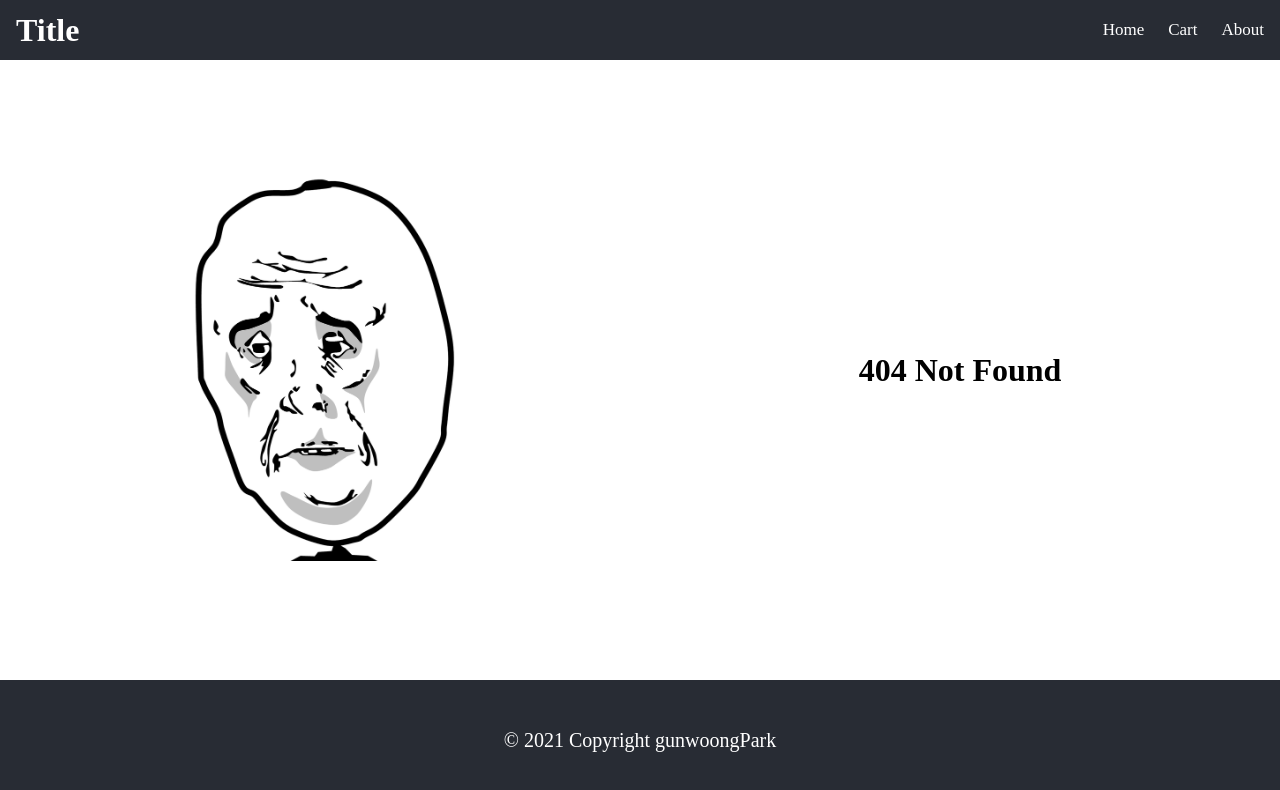
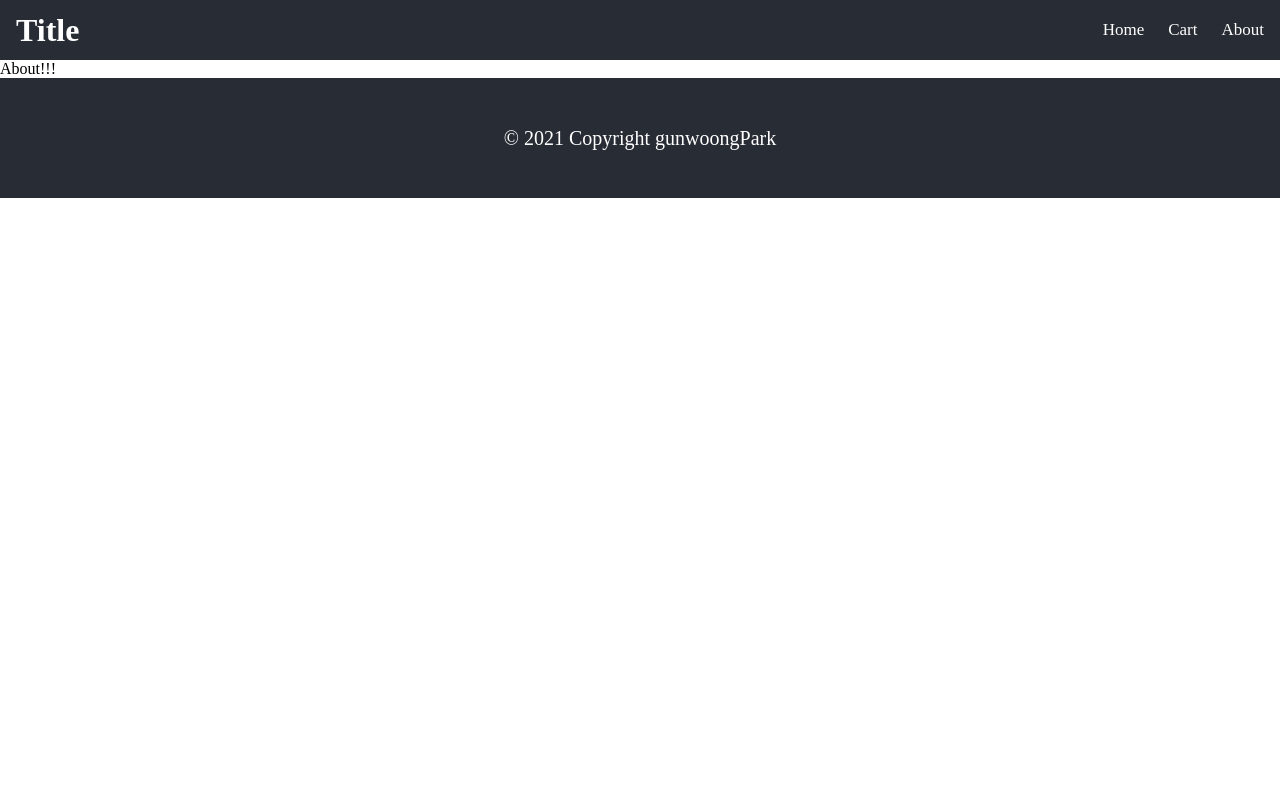
Before and after one commit to gunwoongPark/Hit-Next, a Next.js app: page /about in a window 1280 px wide. Before the commit this address had no page. Shown: the top 790 px of the page. Built offline with nearby package versions, Linux system fonts and the light colour scheme.

Commit message:
About 페이지 추가

```diff
--- /dev/null
+++ b/pages/about.tsx
@@ -0,0 +1,5 @@
+import React from 'react';
+
+export default function About() {
+  return <>About!!!</>;
+}
--- a/src/components/Header.tsx
+++ b/src/components/Header.tsx
@@ -12,6 +12,9 @@ export default function Header() {
       case 'cart':
         router.push('/cart');
         break;
+      case 'about':
+        router.push('/about');
+        break;
       default:
     }
   };
@@ -22,7 +25,7 @@ export default function Header() {
       <NavContainer>
         <Nav onClick={() => goLink('home')}>Home</Nav>
         <Nav onClick={() => goLink('cart')}>Cart</Nav>
-        <Nav>About</Nav>
+        <Nav onClick={() => goLink('about')}>About</Nav>
       </NavContainer>
     </Container>
   );
```
